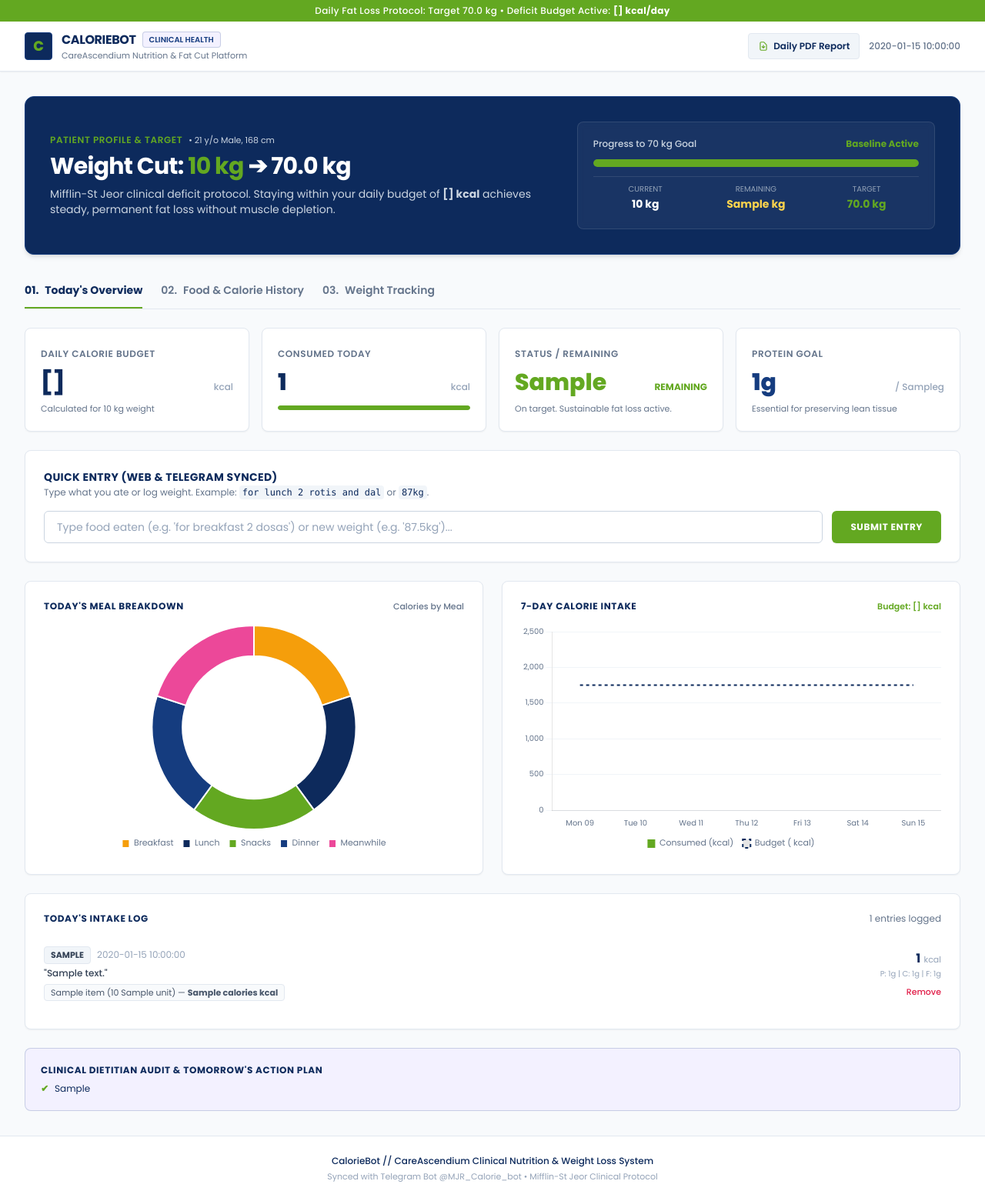
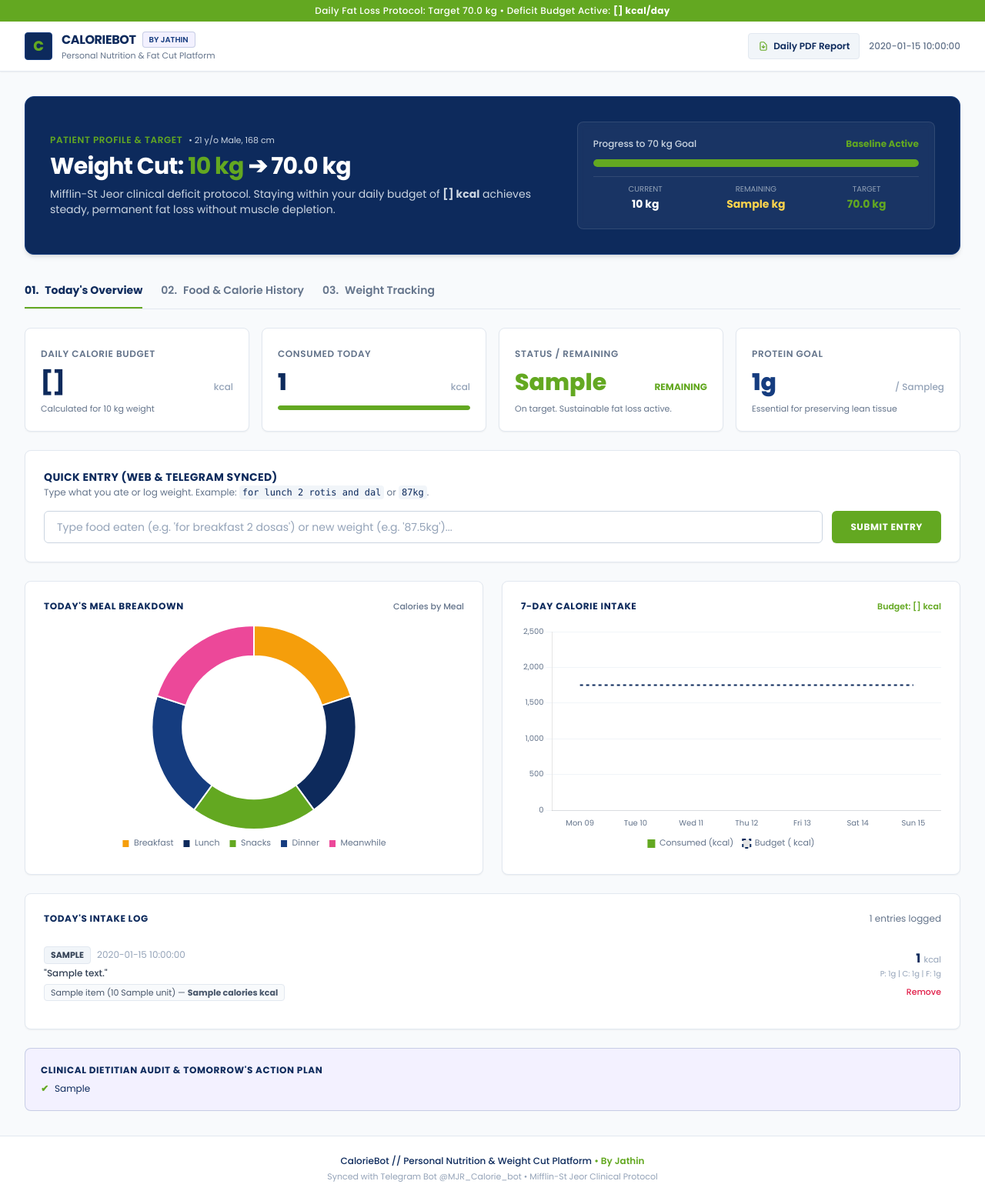
Before and after one commit to jathinreddy2932/caloriebot, a FastAPI app: template app/templates/dashboard.html in a window 1280 px wide. Shown: the whole page at 77% size. Run offline with FastAPI, Linux system fonts and the light colour scheme; the template is opened without the code that fills it: most values are stand-ins (such as "Sample title", 1, 10 or a date in 2020); parts of the project's set-up code (start-up, migrations or seed data) failed here and were passed over; some libraries are stand-ins or nearby versions.

Commit message:
chore: remove CareAscendium branding, replace with By Jathin

```diff
--- a/app/static/css/style.css
+++ b/app/static/css/style.css
@@ -1,4 +1,4 @@
-/* CareAscendium Design System Styles */
+/* CalorieBot Design System - By Jathin */
 body {
     background-color: #f8fafc;
     color: #1e293b;
--- a/app/static/js/dashboard.js
+++ b/app/static/js/dashboard.js
@@ -1,4 +1,4 @@
-// CareAscendium Style Dashboard Logic
+// CalorieBot Dashboard Logic - By Jathin
 let categoryChart = null;
 let historyChart = null;
 
@@ -46,7 +46,7 @@ function initCategoryChart() {
                 backgroundColor: [
                     "#f59e0b", // Amber
                     "#0d2a5c", // Deep Navy
-                    "#63a821", // CareAscendium Green
+                    "#63a821", // Brand Green
                     "#153c7f", // Royal Blue
                     "#ec4899"  // Pink
                 ],
--- a/app/templates/dashboard.html
+++ b/app/templates/dashboard.html
@@ -38,7 +38,7 @@
 </head>
 <body class="bg-[#f8fafc] text-[#1e293b] min-h-screen font-sans flex flex-col antialiased">
 
-    <!-- Top Notice Bar (CareAscendium signature) -->
+    <!-- Top Notice Bar -->
     <div class="bg-[#63a821] text-white text-xs font-medium py-1.5 px-4 text-center tracking-wide">
         Daily Fat Loss Protocol: Target 70.0 kg • Deficit Budget Active: <b>{{ user_stats.budget }} kcal/day</b>
     </div>
@@ -54,10 +54,10 @@
                     <div class="flex items-center gap-2">
                         <span class="text-base font-bold text-[#0d2a5c] tracking-tight">CALORIEBOT</span>
                         <span class="text-[10px] bg-[#f3f1ff] text-[#153c7f] font-semibold px-2 py-0.5 rounded border border-[#153c7f]/20 uppercase">
-                            Clinical Health
+                            By Jathin
                         </span>
                     </div>
-                    <p class="text-[11px] text-slate-500">CareAscendium Nutrition & Fat Cut Platform</p>
+                    <p class="text-[11px] text-slate-500">Personal Nutrition & Fat Cut Platform</p>
                 </div>
             </div>
 
@@ -75,7 +75,7 @@
     <!-- Main Container -->
     <main class="flex-1 max-w-7xl w-full mx-auto px-4 sm:px-6 lg:px-8 py-8 space-y-6">
 
-        <!-- CareAscendium Hero Banner -->
+        <!-- Hero Banner -->
         <div class="bg-[#0d2a5c] text-white rounded-xl p-6 sm:p-8 shadow-md border border-[#153c7f] relative overflow-hidden">
             <div class="grid grid-cols-1 lg:grid-cols-12 gap-6 items-center">
                 <div class="lg:col-span-7 space-y-2">
@@ -460,7 +460,7 @@
 
     <!-- Footer -->
     <footer class="border-t border-slate-200 bg-white py-6 text-center text-xs text-slate-500 mt-auto">
-        <p class="font-medium text-[#0d2a5c]">CalorieBot // CareAscendium Clinical Nutrition & Weight Loss System</p>
+        <p class="font-medium text-[#0d2a5c]">CalorieBot // Personal Nutrition & Weight Cut Platform <span class="text-[#63a821] font-semibold">• By Jathin</span></p>
         <p class="text-[11px] text-slate-400 mt-1">Synced with Telegram Bot @MJR_Calorie_bot • Mifflin-St Jeor Clinical Protocol</p>
     </footer>
 
```
